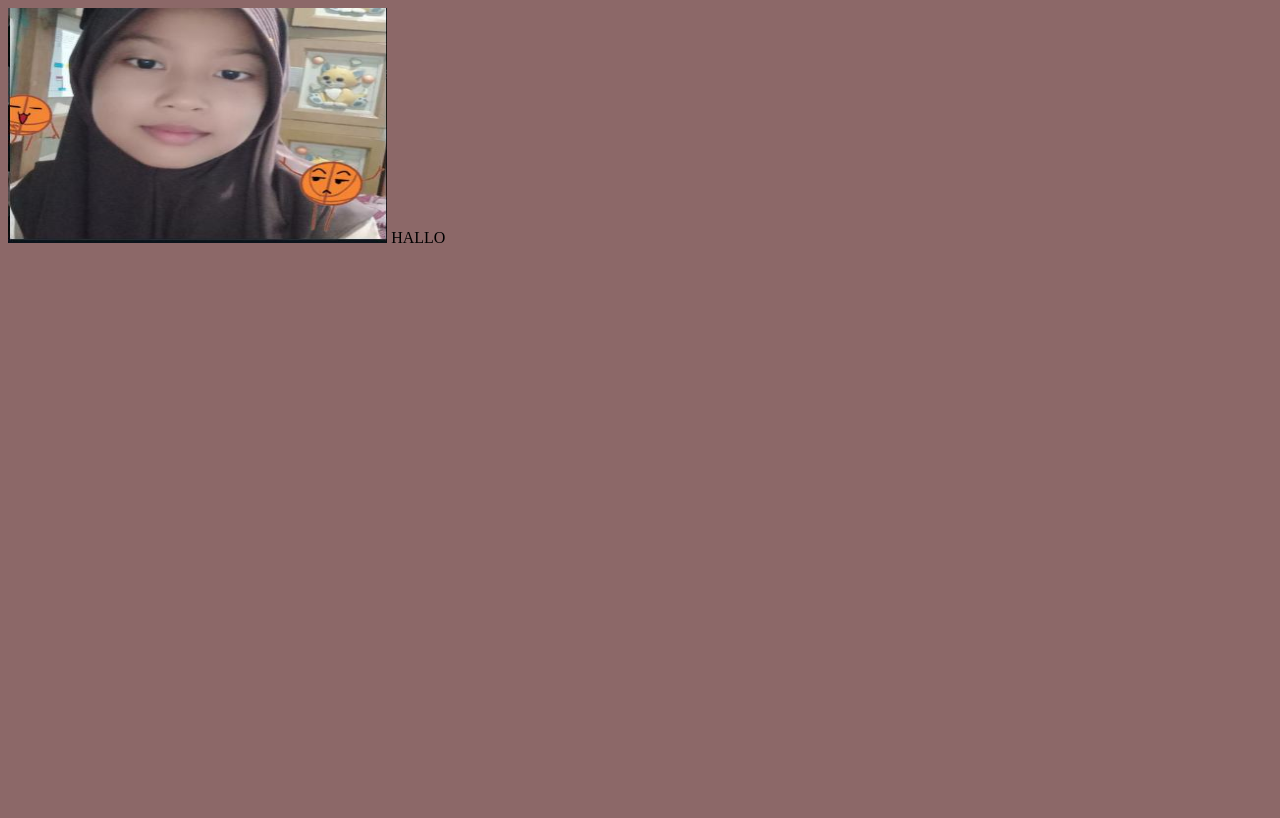
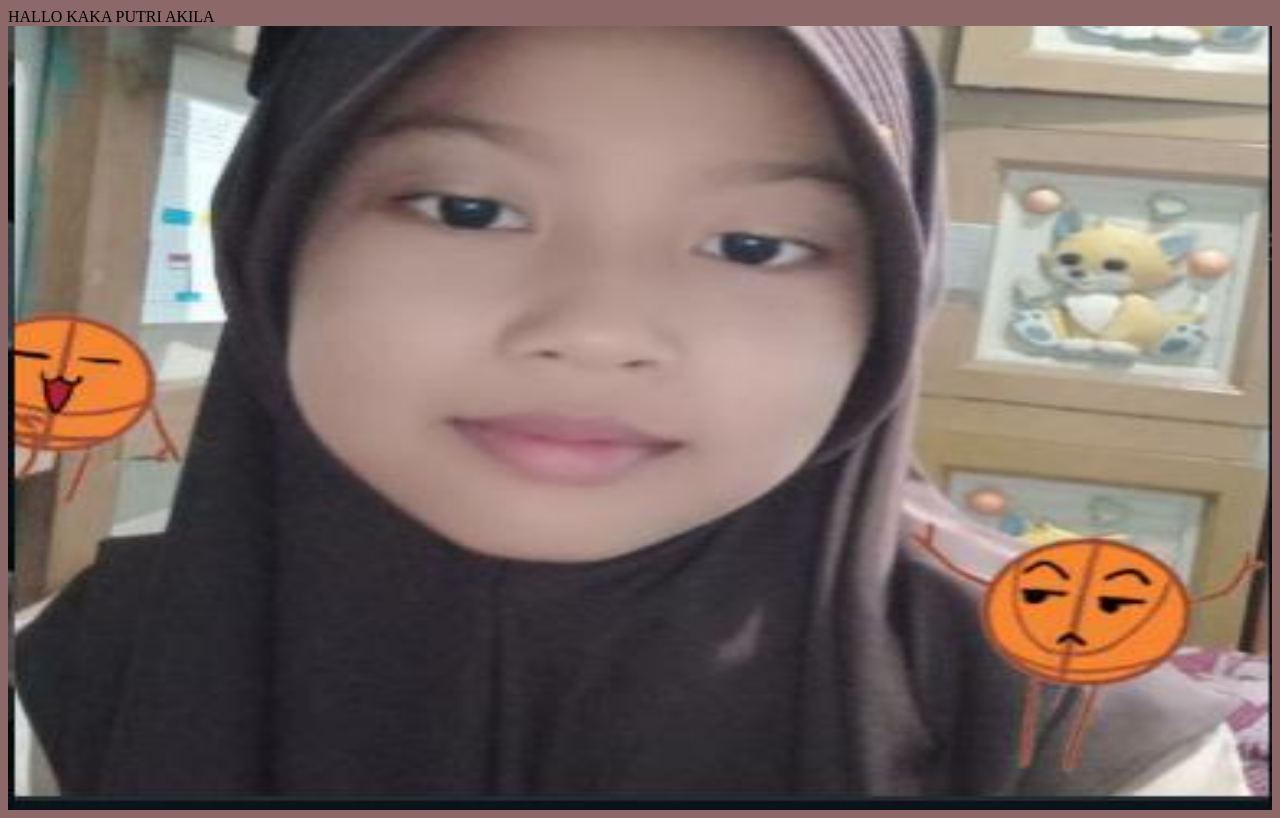
Before and after one commit to intanaqila/Webhosting2, a plain HTML site: page index.html in a window 1280 px wide. Drawn offline with Linux system fonts and the light colour scheme.

Commit message:
Add files via upload

```diff
--- a/index.html
+++ b/index.html
@@ -3,9 +3,9 @@
   <title>WER VIDEO</title>
   <link rel="stylesheet" href="index.css" />
 </head>
+<u1>HALLO KAKA PUTRI AKILA</u1>
   <body>
-  <img src="68.jpg" width="30%" height="30%">
+  <img src="68.jpg" width="100%" height="100%">
   </body>
-  <u1>HALLO</u1>
 </head>
 </html>
```
